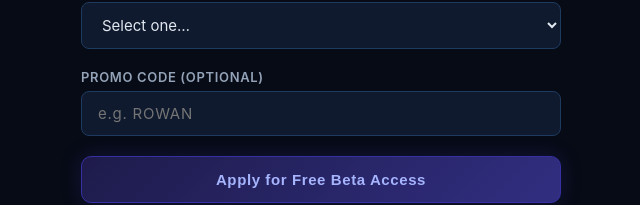
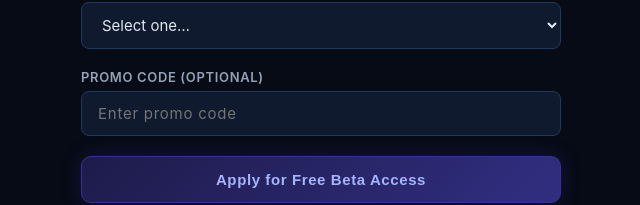
Before and after one commit to dianahub/starsignal_waitlist, a React (Vite) app in the folder frontend/: page / in a window 1280 px wide. Shown: the part 607-812 px from the top of the page, without its empty margins (319-959 px from the left). Built offline with nearby package versions, Linux system fonts and the light colour scheme; no server answers.

Commit message:
promo code doesnt have a name

```diff
--- a/frontend/src/App.jsx
+++ b/frontend/src/App.jsx
@@ -214,7 +214,7 @@ export default function App() {
                 <Field label="Promo code (optional)">
                   <div style={{ position: 'relative' }}>
                     <input
-                      name="promo_code" type="text" placeholder="e.g. ROWAN"
+                      name="promo_code" type="text" placeholder="Enter promo code"
                       value={form.promo_code} onChange={handlePromoCode}
                       onFocus={() => setFocused('promo_code')} onBlur={() => setFocused(null)}
                       maxLength={20}
```
